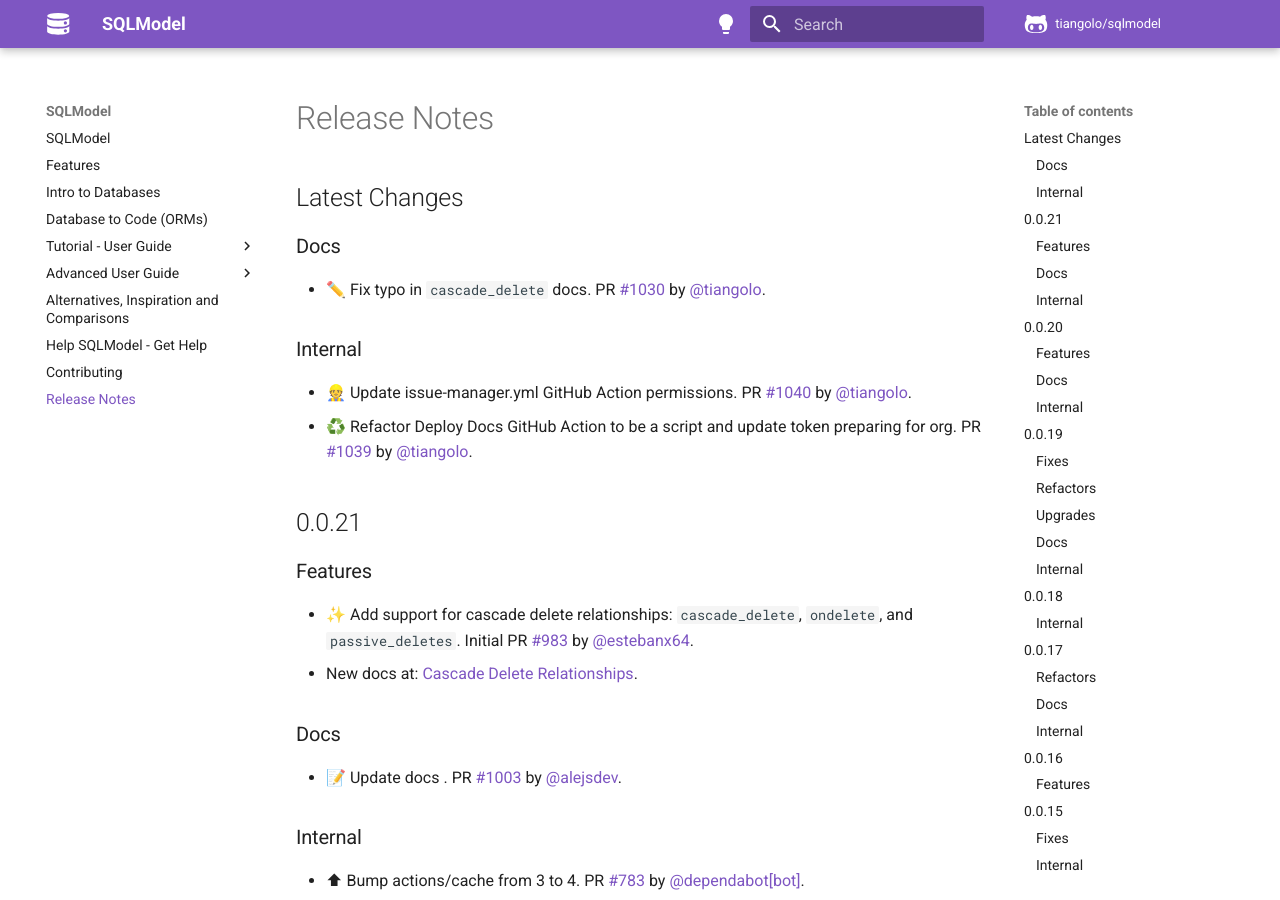
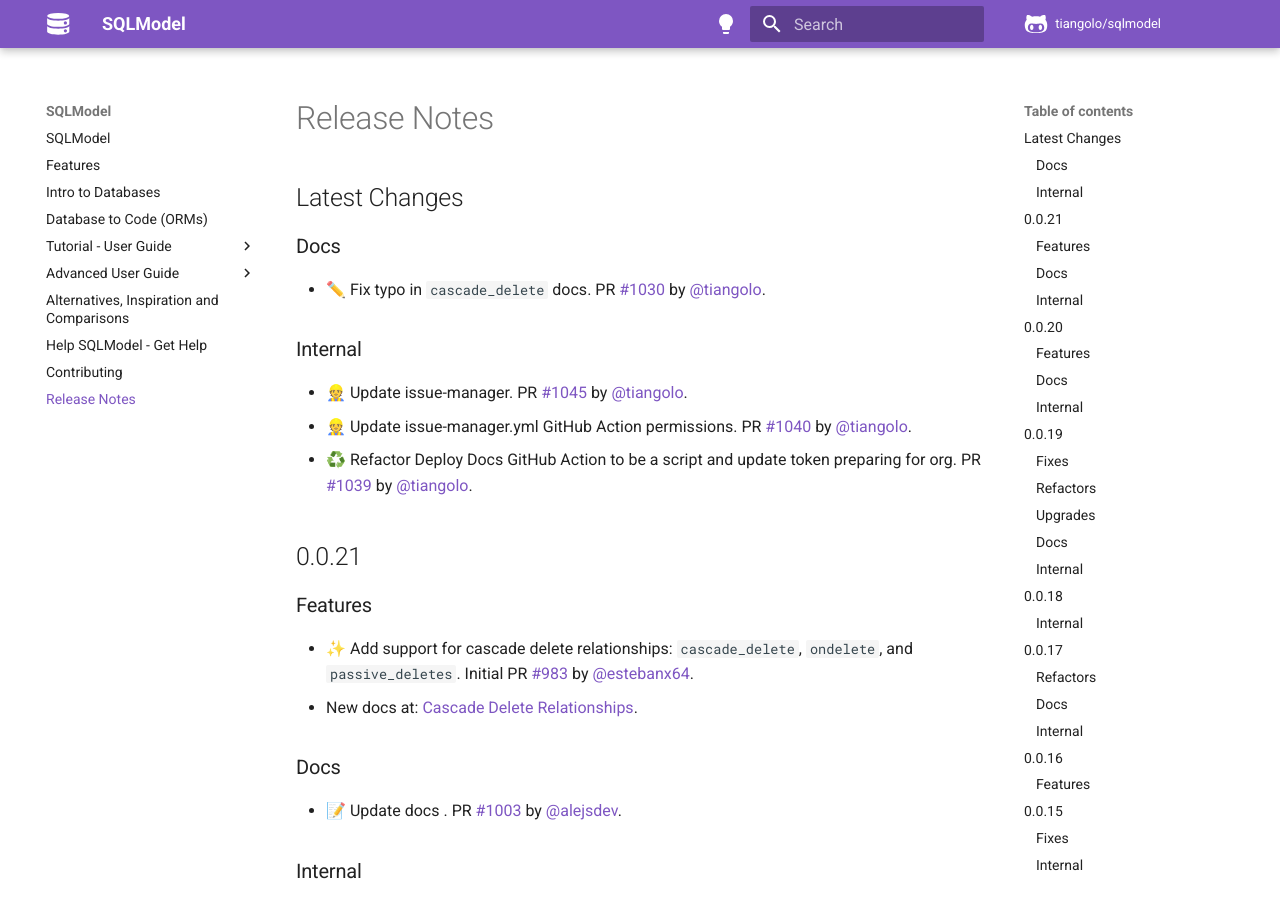
Before and after one commit to sztrakabalint/fastapi-sqlmodel, an MkDocs documentation site: the page built from docs/release-notes.md, in a window 1280 px wide and 900 px high. Built offline with MkDocs 1.6.1 and Material for MkDocs 9.7.7, drawn with Linux system fonts in a browser that asks for light colours; comment, search, counter and statistics services are not loaded.

Commit message:
📝 Update release notes

```diff
--- a/docs/release-notes.md
+++ b/docs/release-notes.md
@@ -8,6 +8,7 @@
 
 ### Internal
 
+* 👷 Update issue-manager. PR [#1045](https://github.com/tiangolo/sqlmodel/pull/1045) by [@tiangolo](https://github.com/tiangolo).
 * 👷 Update issue-manager.yml GitHub Action permissions. PR [#1040](https://github.com/tiangolo/sqlmodel/pull/1040) by [@tiangolo](https://github.com/tiangolo).
 * ♻️ Refactor Deploy Docs GitHub Action to be a script and update token preparing for org. PR [#1039](https://github.com/tiangolo/sqlmodel/pull/1039) by [@tiangolo](https://github.com/tiangolo).
 
```
